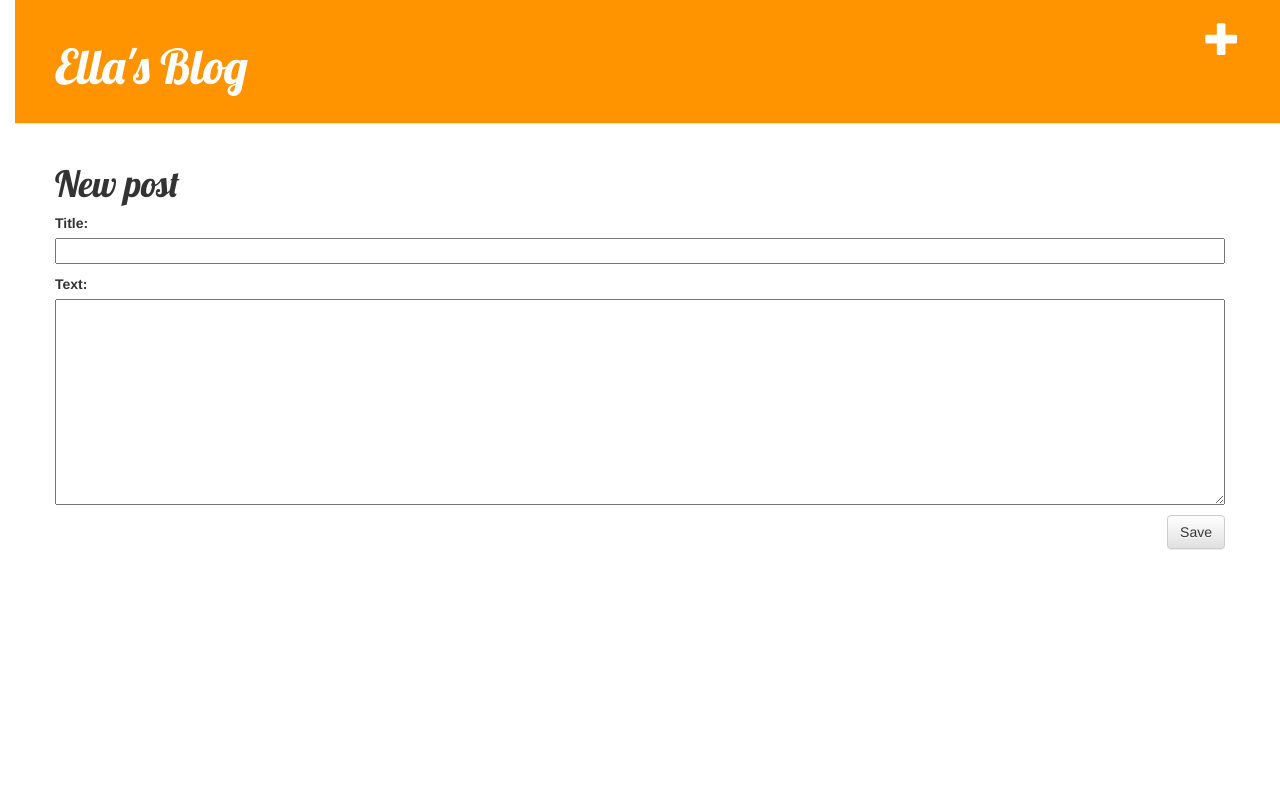
After one commit to Ella77/myblog, a Django app: page /post/new/ in a window 1280 px wide. The commit adds this page. Run offline with Django 3.2, Linux system fonts and the light colour scheme; a user stored in the database is signed in; some libraries are stand-ins or nearby versions.

Commit message:
Added views to create/edit

```diff
--- /dev/null
+++ b/blog/forms.py
@@ -0,0 +1,8 @@
+from django import forms
+from .models import Post
+
+class PostForm(forms.ModelForm):
+
+    class Meta:
+        model =Post
+        fields =('title','text')
--- /dev/null
+++ b/blog/static/css/blog.css
@@ -0,0 +1,54 @@
+h1 a {
+    color : #FCA205;
+    font-family: 'Lobster';
+}
+body {
+    padding-left : 15px;
+
+}
+.page-header {
+    background-color: #ff9400;
+    margin-top: 0;
+    padding: 20px 20px 20px 40px;
+}
+
+.page-header h1, .page-header h1 a, .page-header h1 a:visited, .page-header h1 a:active {
+    color: #ffffff;
+    font-size: 36pt;
+    text-decoration: none;
+}
+
+.content {
+    margin-left: 40px;
+}
+
+h1, h2, h3, h4 {
+    font-family: 'Lobster', cursive;
+}
+
+.date {
+    color: #828282;
+}
+
+.save {
+    float: right;
+}
+
+.post-form textarea, .post-form input {
+    width: 100%;
+}
+
+.top-menu, .top-menu:hover, .top-menu:visited {
+    color: #ffffff;
+    float: right;
+    font-size: 26pt;
+    margin-right: 20px;
+}
+
+.post {
+    margin-bottom: 70px;
+}
+
+.post h1 a, .post h1 a:visited {
+    color: #000000;
+}
--- /dev/null
+++ b/blog/templates/blog/base.html
@@ -0,0 +1,28 @@
+{% load static %}
+<html>
+<head>
+    <title>Ella's blog</title>
+    <link rel="stylesheet" href="//maxcdn.bootstrapcdn.com/bootstrap/3.2.0/css/bootstrap.min.css">
+    <link rel="stylesheet" href="//maxcdn.bootstrapcdn.com/bootstrap/3.2.0/css/bootstrap-theme.min.css">
+    <link rel="stylesheet" href="{% static 'css/blog.css' %}">
+    <link href="//fonts.googleapis.com/css?family=Lobster&subset=latin,latin-ext" rel="stylesheet" type="text/css">
+</head>
+<body>
+
+<div class="page-header">
+    {% if user.is_authenticated %}
+        <a href=" {% url 'post_new' %}" class="top-menu"><span class="glyphicon glyphicon-plus"></span></a>
+    {% endif %}
+    <h1><a href="/">Ella's Blog</a></h1>
+</div>
+
+<div class="content container">
+    <div class="row">
+        <div class="col-md-16">
+            {% block content %}
+            {% endblock %}
+        </div>
+    </div>
+</div>
+</body>
+</html>
--- /dev/null
+++ b/blog/templates/blog/post_edit.html
@@ -0,0 +1,10 @@
+{% extends 'blog/base.html' %}
+
+{% block content %}
+    <h1>New post</h1>
+    <form method="POST" class="post-form">{% csrf_token %}
+        {{ form.as_p }}
+        <button type="submit" class="save btn btn-default">Save</button>
+    </form>
+
+{% endblock %}
--- a/blog/urls.py
+++ b/blog/urls.py
@@ -3,4 +3,7 @@ from . import views
 
 urlpatterns = [
     url(r'^$', views.post_list, name = 'post_list'),
-               ]
+    url(r'^post/(?P<pk>[0-9]+)/$', views.post_detail, name='post_detail'),
+    url(r'^post/new/$',views.post_new, name='post_new'),
+    url(r'^post/(?P<pk>\d+)/edit/$', views.post_edit, name='post_edit'),
+]
--- a/blog/views.py
+++ b/blog/views.py
@@ -1,6 +1,8 @@
-from django.shortcuts import render
+from django.shortcuts import render, get_object_or_404, redirect
 from .models import Post
 from  django.utils  import timezone
+from .forms import PostForm
+
 
 # Create your views here.
 def post_list(request):
@@ -8,5 +10,35 @@ def post_list(request):
     # posts = Post.objects.all()
     return render(request,'blog/post_list.html',{'posts': posts})
 
+def post_detail(request,pk):
+    post = get_object_or_404(Post, pk=pk)
+    return render(request, 'blog/post_detail.html', {'post': post})
+# 'blogs' 매개변수에 필터링된 게시물들 추가
 
-# 'blogs' 매개변수에 필터링된 게시물들 추가
+def post_new(request):
+    if request.method =="POST" :
+        form = PostForm(request.POST)
+
+        if form.is_valid():
+            post = form.save(commit = False)
+            post.author = request.user
+            post.published_date = timezone.now()
+            post.save()
+            return redirect('post_detail', pk=post.pk)
+    else :
+        form = PostForm()
+    return render(request, 'blog/post_edit.html', {'form': form})
+
+def post_edit(request,pk):
+    post = get_object_or_404(Post, pk=pk)
+    if request.method == "POST" :
+        form = PostForm(request.POST, instance=post)
+        if form.is_valid():
+            post = form.save(commit = False)
+            post.author = request.user
+            post.published_date = timezone.now()
+            post.save()
+            return redirect('post_detail',pk=post.pk)
+    else:
+        form = PostForm(instance = post)
+    return render(request, 'blog/post_edit.html',{'form':form})
```
Also changed, not shown: blog/templates/blog/post_detail.html (added, +17 -0 lines), blog/templates/blog/post_list.html (+10 -43 lines), db.sqlite3.
